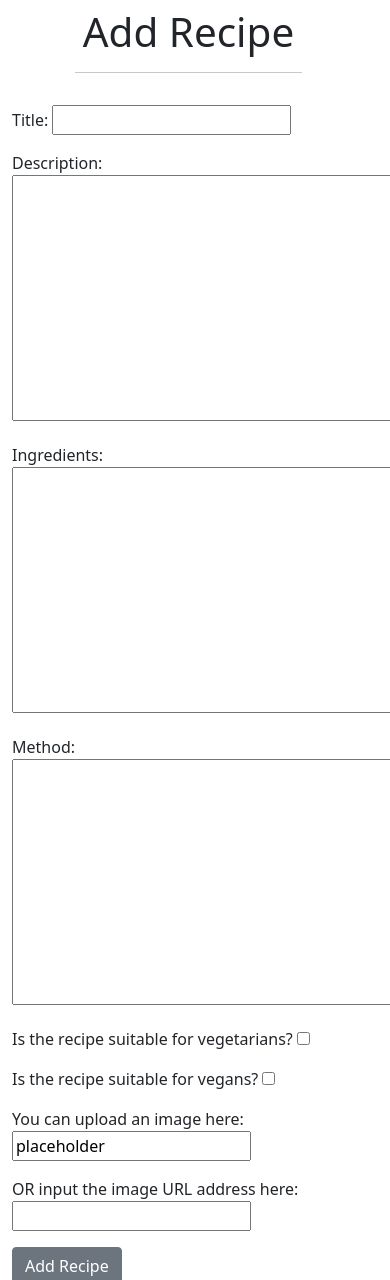
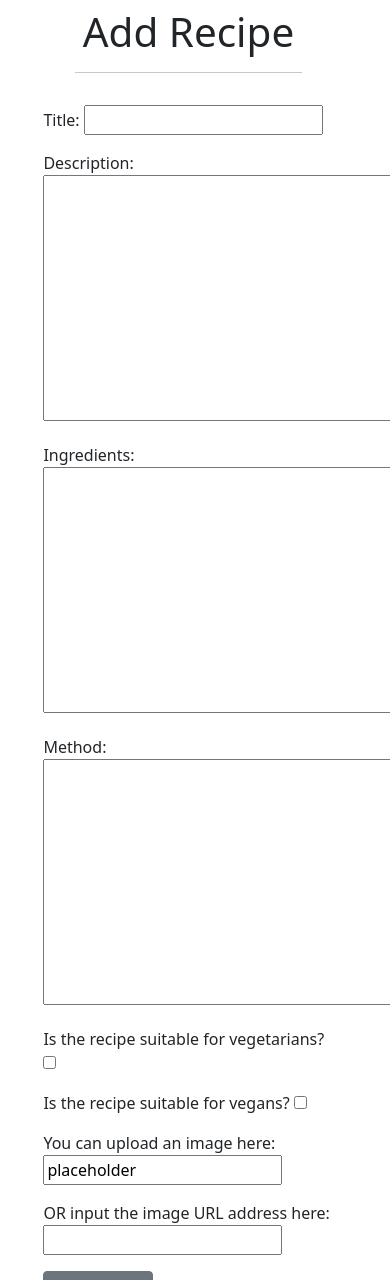
Before and after one commit to Delboy/EatMe, a Django app: page /add_recipe/ in a window 390 px wide; the page is wider, and only the part inside the window is pictured. Shown: the part 56-1336 px from the top of that part. Run offline with Django 3.2, Linux system fonts and the light colour scheme; the visitor is signed in with stand-in values (Sample User, id 1); some libraries are stand-ins or nearby versions; some web fonts are replaced.

Commit message:
made summernote box size responsive, changed margins on add recipe template

```diff
--- a/eatme/settings.py
+++ b/eatme/settings.py
@@ -168,5 +168,7 @@ SUMMERNOTE_CONFIG = {
     'toolbar': [
             ['font', ['bold', 'underline', 'italic', 'clear']],
             ['para', ['ul', 'ol']],
-        ]
+        ],
+    'height': 300,
+    'width': '100%',
 }
--- a/templates/add_recipe.html
+++ b/templates/add_recipe.html
@@ -19,7 +19,7 @@
 
 <div class="container">
     <div class="row">
-        <div class="col-md-8 mt-3 offset-md-2">
+        <div class="col-10 mt-3 offset-1">
             <form class="signup" id="add_recipe_form" method="post" enctype="multipart/form-data">
                 {% csrf_token %}
                 {{ form.media}}
```
